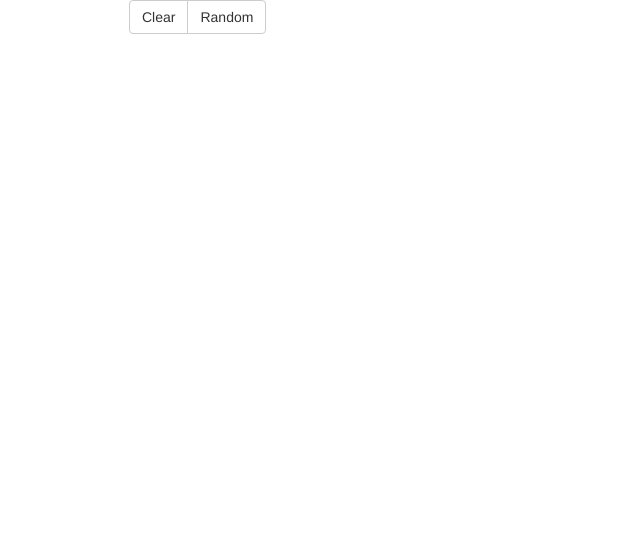
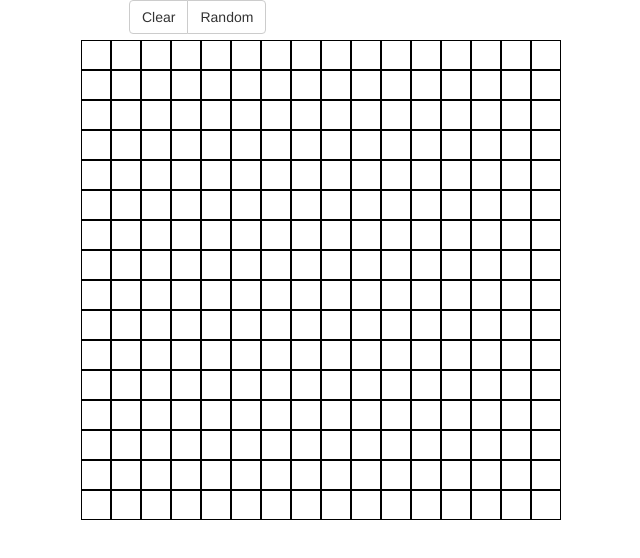
Before and after one commit to SixCupsofCoffee/etchasketch, a plain HTML site: page index.html in a window 1280 px wide. Shown: the whole page, without its empty margins (319-959 px from the left). Drawn offline with Linux system fonts and the light colour scheme.

Commit message:
Clear button clears screen, adds boxes

```diff
--- a/css/styles.css
+++ b/css/styles.css
@@ -6,13 +6,11 @@
 
 #container {
   margin: auto;
-  width: 500px;
+  width: 480px;
 }
 
-.gridsquare {
+.gridSquare {
   border: 1px solid black;
   display: table-cell;
   vertical-align: middle;
-  height: 30px;
-  width: 30px;
 }
--- a/index.html
+++ b/index.html
@@ -10,41 +10,46 @@
   <body>
     <div id="controls">
       <div class="btn-group" role="group">
-        <button id="cleargrid" type="button" class="btn btn-default">Clear</button>
+        <button id="clearBtn" type="button" class="btn btn-default">Clear</button>
         <button type="button" class="btn btn-default" id="randomize">Random</button>
       </div>
     </div>
     <div id="container"></div>
 
     <script>
-    var numOfSides = 16;
+    var numOfSquares = 16;
 
     function makeGrid() {
-    var $grid = $('#container');
-      for (i = 0; i < numOfSides; i++) {
+    var grid = $('#container');
+    var squareHeight = 480 / numOfSquares;
+    var squareWidth = 480 / numOfSquares;
+    $('#container').empty();
+      for (i = 0; i < numOfSquares; i++) {
         var row = '<div>';
-          for (j = 0; j < numOfSides; j++)
-            row += '<div class="clearsquare"></div>';
+          for (j = 0; j < numOfSquares; j++)
+            row += '<div class="gridSquare"></div>';
             row += '</div>';
-            $grid.append(row);
+            grid.append(row);
       }
+      $('.gridSquare').height(squareHeight);
+      $('.gridSquare').width(squareWidth);
+
+      $('.gridSquare').hover(function() {
+        $(this).css({'background':'black'});
+      });
     }
 
-    makeGrid(numOfSides)
+    makeGrid(numOfSquares)
 
     $(document).ready(function() {
-      $('#cleargrid').click(function() {
-        console.log("button pressed");
-        $('.clearsquare').css({'background':'white'});
-        numOfSides = prompt("How many boxes per side would you like?");
-        makeGrid(numOfSides)
+      $('#clearBtn').click(function() {
+        numOfSquares = prompt("How many boxes per side would you like?");
+        makeGrid(numOfSquares)
       });
     });
 
 
-    $('.clearsquare').hover(function() {
-      $(this).css({'background':'black'});
-    });
+
 
 
     </script>
```
